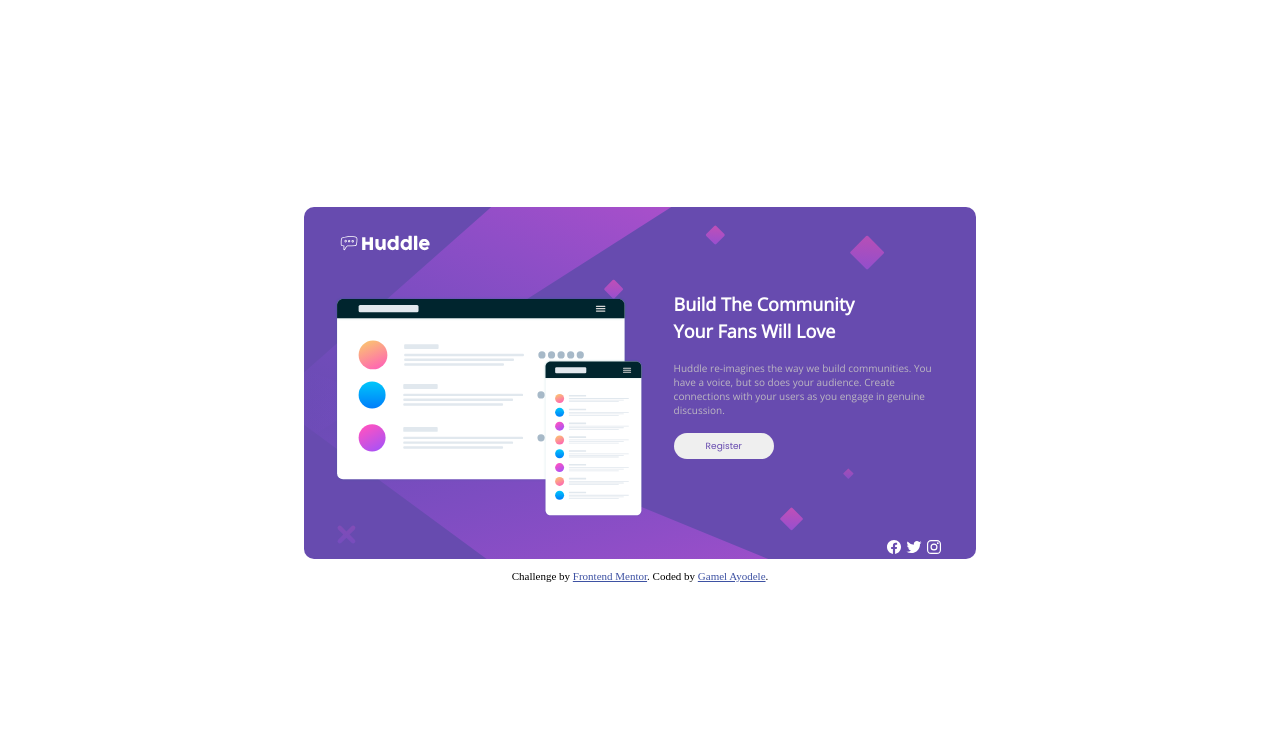
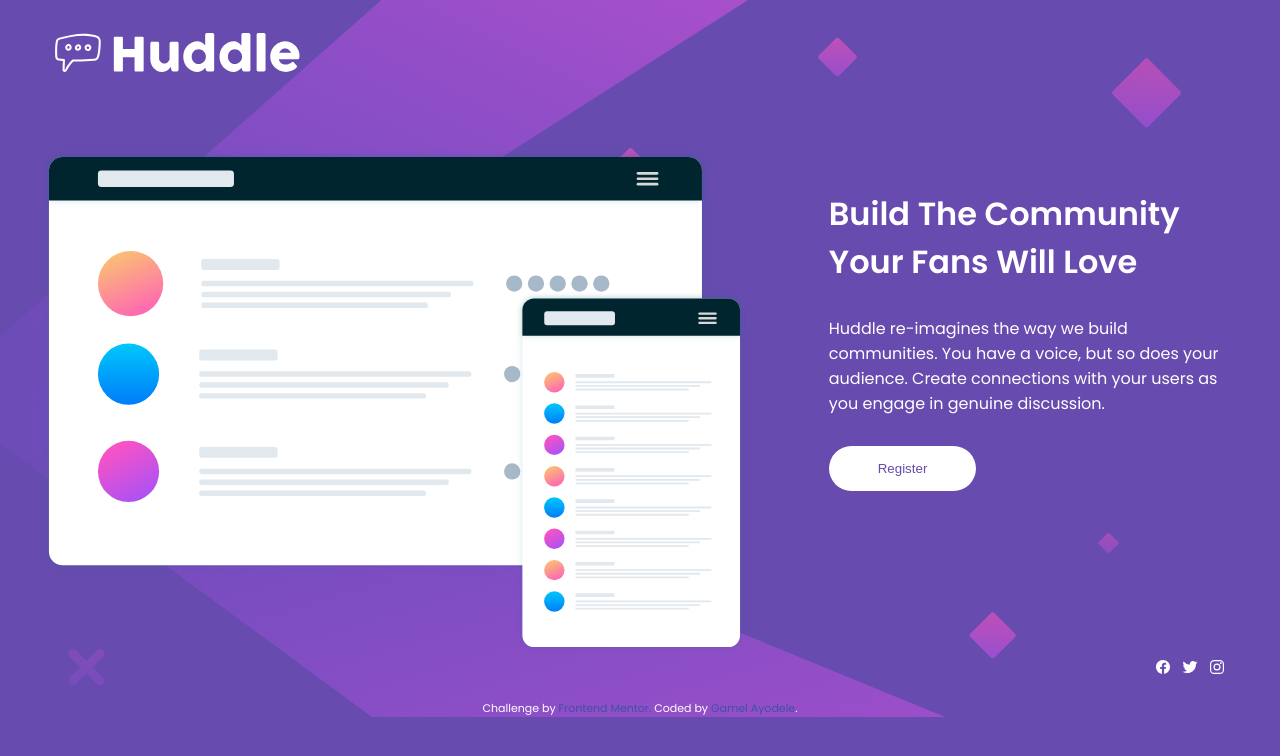
Before and after one commit to gamelayo/hundle-landing-page, a plain HTML site: page index.html in a window 1280 px wide. Drawn offline with nearby package versions, Linux system fonts and the light colour scheme.

Commit message:
Add files via upload

```diff
--- a/index.html
+++ b/index.html
@@ -1,61 +1,79 @@
 <!DOCTYPE html>
 <html lang="en">
   <head>
-  <meta charset="UTF-8">
-  <meta name="viewport" content="width=device-width, initial-scale=1.0"> <!-- displays site properly based on user's device -->
+    <meta charset="UTF-8" />
+    <meta name="viewport" content="width=device-width, initial-scale=1.0" />
+    <!-- displays site properly based on user's device -->
 
-  <link rel="icon" type="image/png" sizes="32x32" href="./images/favicon-32x32.png">
+    <link
+      rel="icon"
+      type="image/png"
+      sizes="32x32"
+      href="./images/favicon-32x32.png"
+    />
 
-  <title>Frontend Mentor | Huddle landing page with single introductory section</title>
-  <link rel="preconnect" href="https://fonts.googleapis.com">
-<link rel="preconnect" href="https://fonts.gstatic.com" crossorigin>
-<link href="https://fonts.googleapis.com/css2?family=Poppins:wght@400;600&display=swap" rel="stylesheet">
-<link href="https://fonts.googleapis.com/css2?family=Open+Sans&display=swap" rel="stylesheet">
-  <link rel="stylesheet" href="style.css">
-
-  <!-- Feel free to remove these styles or customise in your own stylesheet 👍 -->
-  <style>
-    .attribution { font-size: 11px; text-align: center; }
-    .attribution a { color: hsl(228, 45%, 44%); }
-  </style>
+    <title>
+      Frontend Mentor | Huddle landing page with single introductory section
+    </title>
+    <link rel="preconnect" href="https://fonts.googleapis.com" />
+    <link rel="preconnect" href="https://fonts.gstatic.com" crossorigin />
+    <link
+      href="https://fonts.googleapis.com/css2?family=Poppins:wght@400;600&display=swap"
+      rel="stylesheet"
+    />
+    <link
+      href="https://fonts.googleapis.com/css2?family=Open+Sans&display=swap"
+      rel="stylesheet"
+    />
+    <link rel="stylesheet" href="style.css" />
   </head>
   <body>
     <main>
-  <div class="flex-container">
+      <div class="logo">
+        <img src="./images/logo.svg" alt="logo" class="logo" />
+      </div>
+      <div class="container">
         <div class="image-container">
-      <img src="images/logo.svg" alt="logo" class="logo">
-      <img src="images/illustration-mockups.svg" alt="illustration-mockups" class="illustration-mockups">
+          <img
+            src="./images/illustration-mockups.svg"
+            alt="illustration-mockups"
+            class="illustration-mockups"
+          />
         </div>
         <div class="text-container">
           <h1>Build The Community Your Fans Will Love</h1>
-      <p>Huddle re-imagines the way we build communities. You have a voice, but so does your audience.
-       Create connections with your users as you engage in genuine discussion.</p>
-       <button>Register</button>
-       <div class="icon">
-        <ion-icon name="logo-facebook"></ion-icon>
-        <ion-icon name="logo-twitter"></ion-icon>
-        <ion-icon name="logo-instagram"></ion-icon>
+          <p>
+            Huddle re-imagines the way we build communities. You have a voice,
+            but so does your audience. Create connections with your users as you
+            engage in genuine discussion.
+          </p>
+          <button class="btn">Register</button>
         </div>
       </div>
-
-
-
+      <div class="icon-container">
+        <a href="" class="icon"><ion-icon name="logo-facebook"></ion-icon></a>
+        <a href="" class="icon"><ion-icon name="logo-twitter"></ion-icon></a>
+        <a href="" class="icon"><ion-icon name="logo-instagram"></ion-icon></a>
       </div>
-
     </main>
-
-
-
-
-
 
     <footer>
       <p class="attribution">
-      Challenge by <a href="https://www.frontendmentor.io?ref=challenge" target="_blank">Frontend Mentor</a>.
-      Coded by <a href="https://twitter.com/gamel06">Gamel Ayodele</a>.
+        Challenge by
+        <a href="https://www.frontendmentor.io?ref=challenge" target="_blank"
+          >Frontend Mentor.</a
+        >
+        Coded by
+        <a href="https://twitter.com/gamel06" target="_blank">Gamel Ayodele</a>.
       </p>
     </footer>
-  <script type="module" src="https://unpkg.com/ionicons@5.5.2/dist/ionicons/ionicons.esm.js"></script>
-<script nomodule src="https://unpkg.com/ionicons@5.5.2/dist/ionicons/ionicons.js"></script>
+    <script
+      type="module"
+      src="https://unpkg.com/ionicons@5.5.2/dist/ionicons/ionicons.esm.js"
+    ></script>
+    <script
+      nomodule
+      src="https://unpkg.com/ionicons@5.5.2/dist/ionicons/ionicons.js"
+    ></script>
   </body>
 </html>
--- a/style.css
+++ b/style.css
@@ -1,189 +1,139 @@
 * {
+  padding: 0;
+  margin: 0;
   box-sizing: border-box;
 }
-
-
-main{
-
-  background-image: url(images/bg-mobile.svg);
-background-color: hsl(257, 40%, 49%);
-background-repeat: no-repeat;
-font-family: 'Open Sans', sans-serif;
-  font-weight: 400;
-}
-
-
-.flex-container{
-  display: flex;
-  flex-direction: column;
-  width: 100%;
-  height: fit-content;
-  align-items: center;
-  justify-content: center;
-  margin: auto;
-}
-
-
-.logo{
-  width:40%;
-  align-self: flex-start;
-  margin: 2rem 0 1rem 2rem;
-
-}
-
-.illustration-mockups{
-  width: 84%;
-  margin: 2.6rem 0 2rem 0.8rem;
-  align-self: center;
-}
-
-div h1{
-  width: 70%;
-  text-align: center;
-  color: white;
-  font-family: 'Open Sans', sans-serif;
-  font-weight: 600;
-  font-size: larger;
-  margin: 1.2rem 0 1rem 0;
-
-}
-
-div p{
-  width: 73%;
-  text-align: center;
-  color: rgb(189, 184, 194);
-  font-family: 'Open Sans', sans-serif;
-  font-weight: 400;
-  font-size: 14px;
-  line-height: 1.4rem;
-
-}
-
-button{
-  padding: 0.7rem 5rem;
-  border-radius: 20px;
-  color: rgb(103, 75, 175);
-  border-width: 0em;
-  margin: 1rem 0 1rem 0;
-  font-size: small;
-  font-family: 'Poppins', sans-serif;
-}
-button:hover{
-  background-color: darkorchid;
-}
-
-.icon{
-  margin: 2rem 0 2rem 0;
- color: white;
- display: flex;
- flex-direction: row;
- justify-content: space-around;
- width: 20%;
-}
-.image-container{
+body {
+  width: 100vw;
+  height: 100%;
   display: flex;
   flex-direction: column;
   align-items: center;
-  justify-content: center;
+  background-image: url("./images/bg-desktop.svg");
+  background-repeat: no-repeat;
+  background-color: #674baf;
+  background-size: contain;
+  font-family: "Open Sans", sans-serif;
+  font-weight: 400;
+  color: #ffff;
 }
-
-.text-container{
+main {
+  height: 100%;
   display: flex;
   flex-direction: column;
   align-items: center;
-  justify-content: center;
+  color: white;
+}
+.logo {
+  align-self: flex-start;
+  margin: 10px 0 20px 21px;
+}
+.container {
+  display: flex;
+  justify-content: space-around;
+  width: 100%;
+}
+.image-container {
+  width: 55%;
+  margin-top: 20px;
+}
+.illustration-mockups {
+  width: 100%;
+}
+.text-container {
+  width: 32%;
+  height: 50%;
+  display: flex;
+  flex-direction: column;
+  margin-top: 60px;
+  justify-content: space-between;
+}
+h1 {
+  font-family: "Poppins", sans-serif;
+  font-weight: 600;
+}
+p {
+  margin-top: 30px;
+  font-family: "Poppins", sans-serif;
+  font-weight: 400;
+}
+.btn {
+  background-color: #ffff;
+  border-radius: 28px;
+  color: #674baf;
+  padding: 15px 20px 15px 20px;
+  width: 36%;
+  border: none;
+  margin-top: 30px;
+}
 
+.btn:hover {
+  background: hsl(300, 69%, 71%);
+}
+
+.icon-container {
+  width: 80px;
+  align-self: flex-end;
+  margin-right: 50px;
+  display: flex;
+  justify-content: space-around;
+}
+.icon-container a {
+  color: white;
+}
+.icon-container a:hover {
+  color: hsl(300, 69%, 71%);
 }
 .attribution {
   font-size: 11px;
   text-align: center;
+  margin-top: 20px;
 }
 .attribution a {
-   color: hsl(228, 45%, 44%);
-   }
-
-@media (min-width: 40rem) {
-  body{
-    height: 100vh;
-    display: flex;
-  flex-direction: column;
-  align-items: center;
-  justify-content: center;
-  margin: auto;
-  }
-main{
-  height: 22rem;
-  width: 42rem;
-  border-radius: 10px;
-  background-image: url(images/bg-desktop.svg);
-  background-repeat: no-repeat;
-  background-size: contain;
+  color: hsl(228, 45%, 44%);
+  text-decoration: none;
 }
 
-  .flex-container{
-    display: flex;
-  flex-direction: row;
-  width: 100%;
-
+@media (max-width: 600px) {
+  body {
+    background-image: url("./images/bg-mobile.svg");
   }
-
-  .image-container{
-    display: flex;
+  .container {
     flex-direction: column;
-    align-items: flex-start;
-
-    margin: auto;
-    width: 55%;
-    height: 22rem;
+    align-items: center;
   }
-  .text-container{
-    display: flex;
-    flex-direction: column;
-    align-items: flex-start;
-    justify-content: center;
-    width: 45%;
+  .image-container {
+    width: 80%;
   }
-
-
-
-  div h1{
-    width: 70%;
-    margin: 5rem 0 1rem 0;
-    text-align: start;
-    font-size: large;
-    line-height: 1.7rem;
-
-
+  .text-container {
+    width: 80%;
+    align-items: center;
   }
-
-  div p{
-    width:90%;
-    margin: 0;
-    text-align: start;
-    font-size: x-small;
-    line-height: normal;
+  h1 {
+    font-size: 25px;
+    text-align: center;
   }
-
-  button{
-    margin: 1rem 0 0 0;
-    padding: 0.4rem 2rem;
-    font-size: xx-small;
-
+  p {
+    text-align: center;
+    text-align: 10px;
   }
-
-  .icon{
-    align-self: flex-end;
-    margin: 5rem 2rem 0 0;
-
+  .icon-container {
+    align-self: center;
+    margin-left: 55px;
   }
-
-  .logo{
-
-    margin: 1.5rem 0 0 2rem;
-    width: 26%;
+  .logo {
+    margin-top: 20px;
+    width: 60%;
   }
-  .illustration-mockups{
-    margin: auto;
-
+  .btn {
+    width: 60%;
+  }
+  .icon-container {
+    margin-top: 50px;
+    margin-bottom: 20px;
+  }
+  footer {
+    width: 60%;
+    font-size: 14px;
   }
 }
```
Lines whose indentation alone changed are shown as unchanged.
